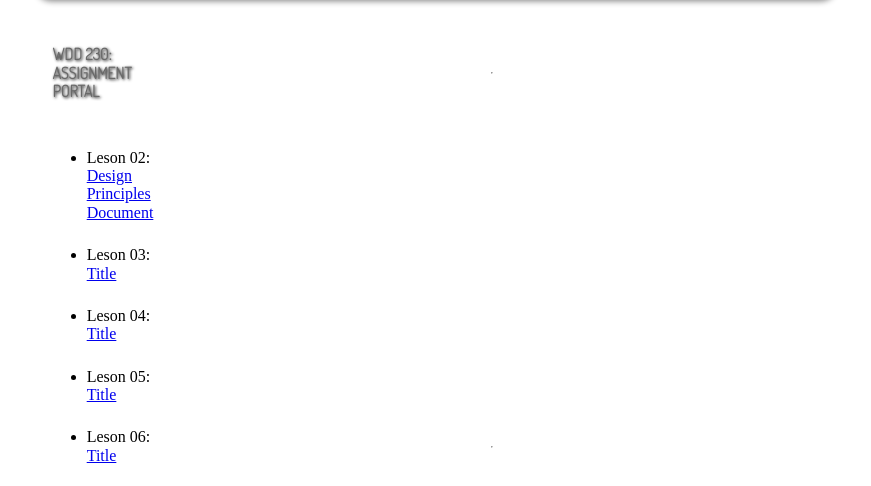
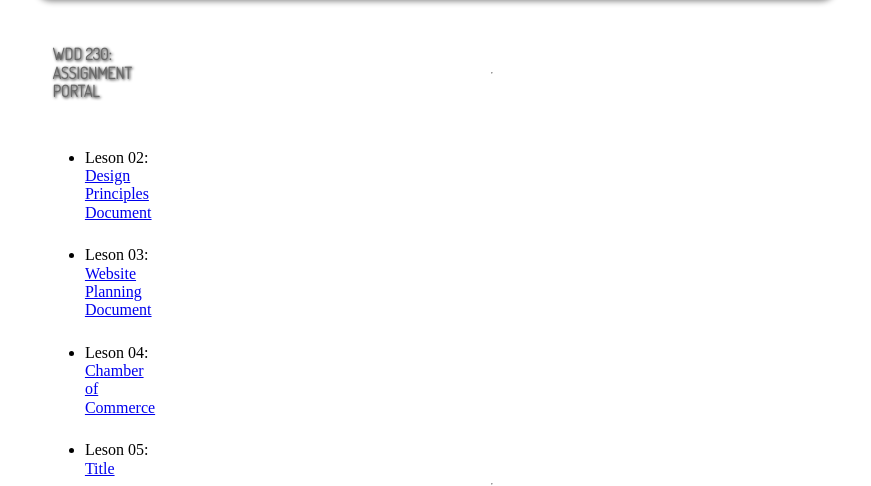
Before and after one commit to Zubiedoobiedoo/wdd230, a plain HTML site: page index.html in a window 1280 px wide. Shown: the part 265-751 px from the top of the page, without its empty margins (208-1079 px from the left). Drawn offline with Linux system fonts and the light colour scheme; a web font is replaced by a local one.

Commit message:
another change

```diff
--- a/index.html
+++ b/index.html
@@ -22,8 +22,8 @@
         <hr>
         <ul>
             <li>Leson 02: <a href="lesson 2/lesson 2 html/lesson2.html">Design Principles Document</a></li>
-            <li>Leson 03: <a href="url">Title</a></li>
-            <li>Leson 04: <a href="url">Title</a></li>
+            <li>Leson 03: <a href="url">Website Planning Document</a></li>
+            <li>Leson 04: <a href="url">Chamber of Commerce</a></li>
             <li>Leson 05: <a href="url">Title</a></li>
             <li>Leson 06: <a href="url">Title</a></li>
             <li>Leson 07: <a href="url">Title</a></li>
```
